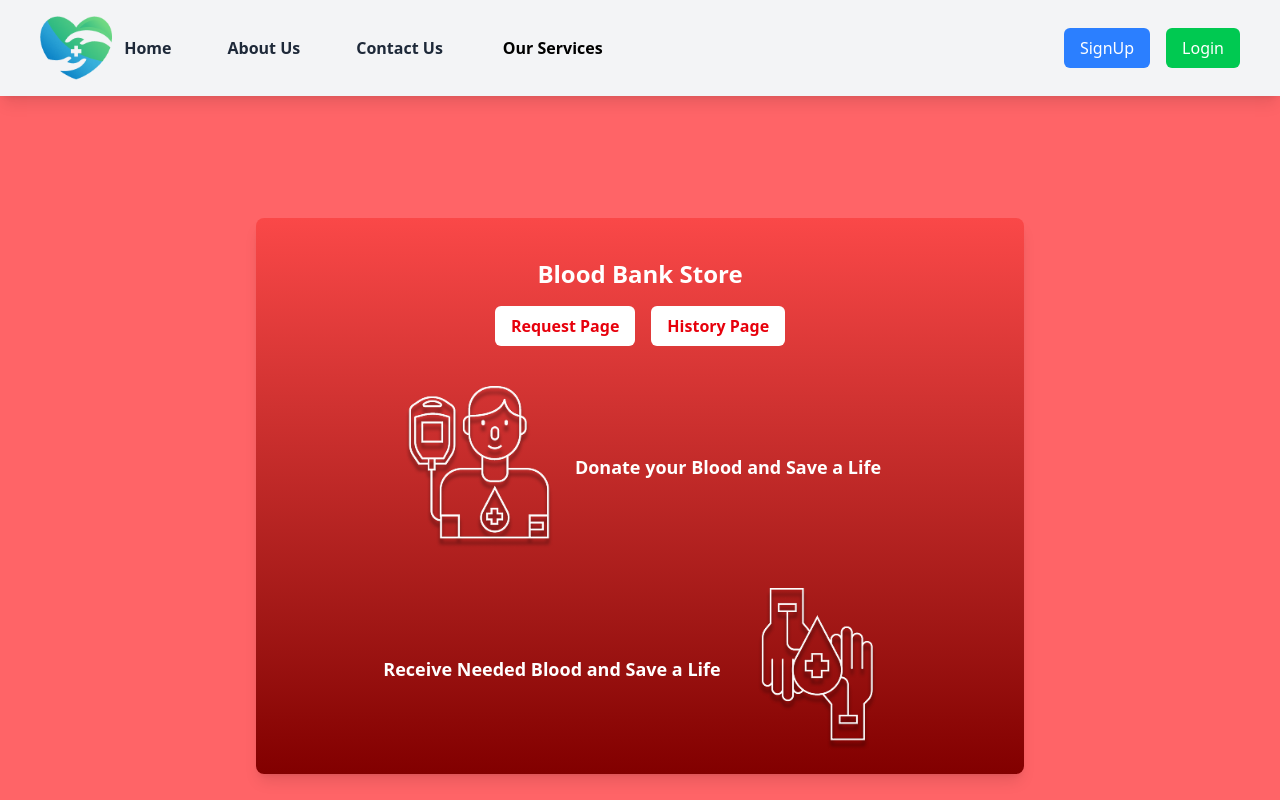
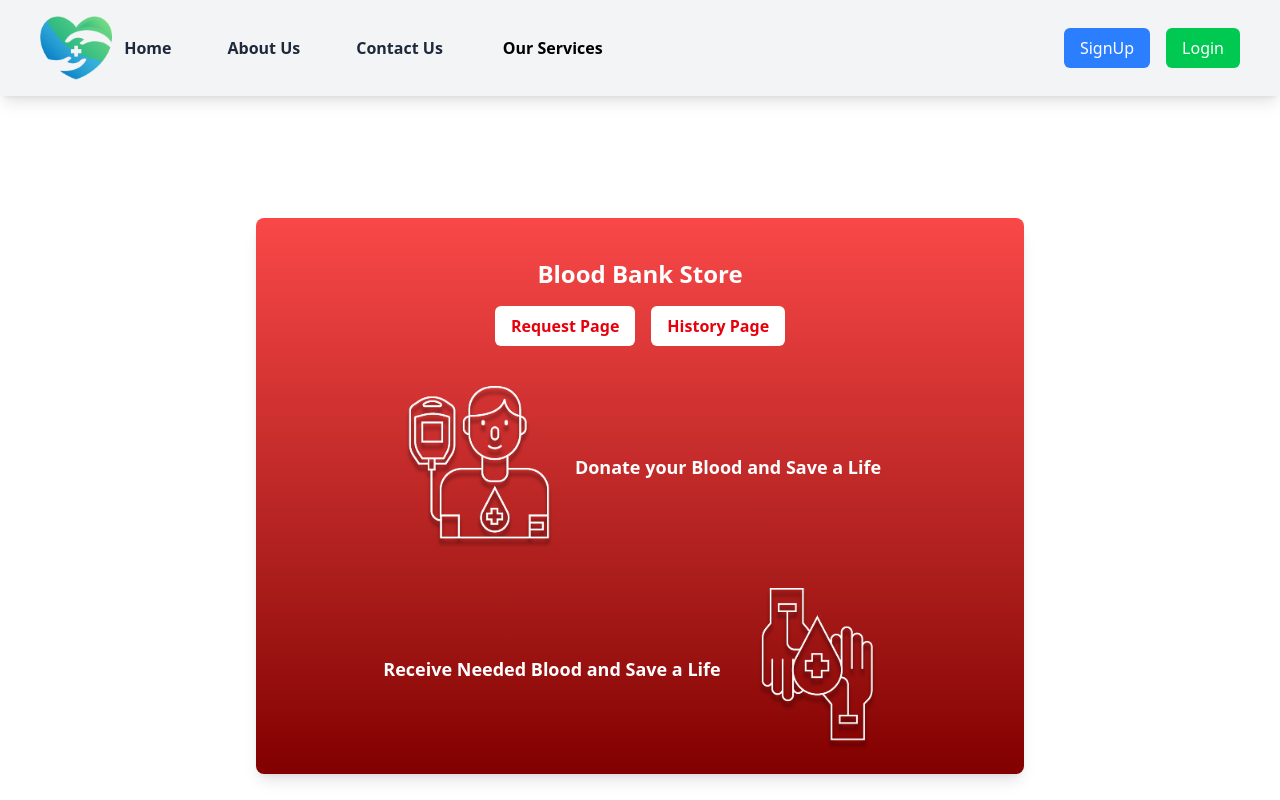
Before and after one commit to tapas20/OnlineHMS, a React (Vite) app: page /bloodbankstore in a window 1280 px wide. Shown: the top 800 px of the page. Built offline with nearby package versions, Linux system fonts and the light colour scheme.

Commit message:
bg-color change

```diff
--- a/src/App.jsx
+++ b/src/App.jsx
@@ -11,6 +11,8 @@
 import BookAppointment from "./Pages/Dropdownmenu/BookAppointment";
 import DoctorDashboard from "./Pages/DashboardPages/DoctorDashboard";
 import PatientDashboard from "./Pages/DashboardPages/PatientDashboard";
+
+
 
 import AI from "./Pages/Dropdownmenu/AI";
 //Blood bank router
--- a/src/Pages/Dropdownmenu/BloodBankPage/BloodBankStore.jsx
+++ b/src/Pages/Dropdownmenu/BloodBankPage/BloodBankStore.jsx
@@ -3,7 +3,7 @@
 
 const BloodBankStore = () => {
   return (
-    <div className="flex items-center justify-center min-h-screen bg-red-400">
+    <div className="flex items-center justify-center min-h-screen ">
       <div className="bg-gradient-to-b from-[#FA4848] to-[#820000] text-white w-full max-w-3xl p-6 rounded-lg shadow-lg">
         <h6 className="text-2xl font-bold mt-4 text-center">Blood Bank Store</h6>
 
```
Also changed, not shown: 1 other file (tests, documents, lock files or other folders).
